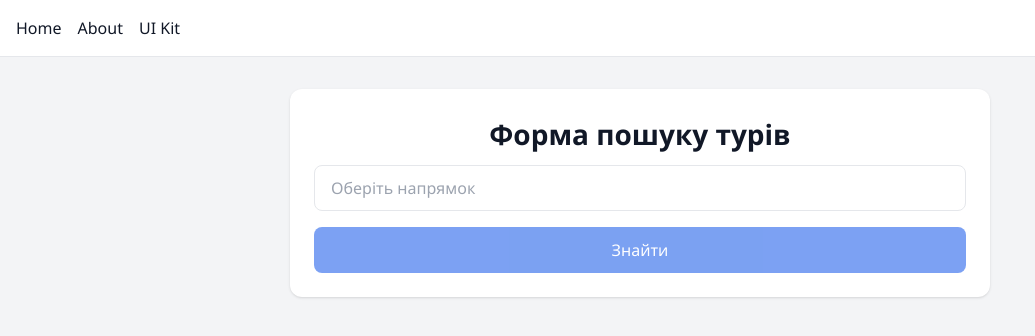
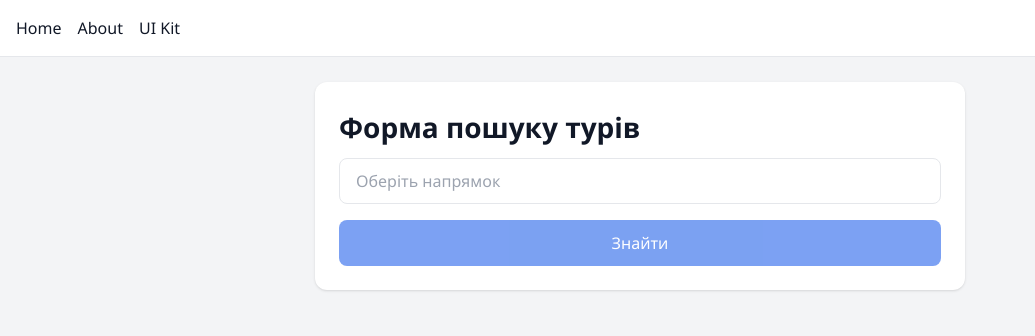
Before and after one commit to webfsi/TestOtpuskUA, a React (Vite) app: page / in a window 1280 px wide. Shown: the top 336 px of the page, without its empty margins (0-1035 px from the left). Built offline with nearby package versions, Linux system fonts and the light colour scheme.

Commit message:
feat: add results grid

```diff
--- a/src/components/ui/TourCard/TourCard.scss
+++ b/src/components/ui/TourCard/TourCard.scss
@@ -1,15 +1,22 @@
 @use "../../../styles/variables.scss" as *;
+@use "../../../styles/mixins.scss" as *;
 
 .tour-card {
   background: $color-background-card;
   border: 1px solid $color-border;
   border-radius: $border-radius-base;
   overflow: hidden;
+  padding: 15px;
+  border-radius: 8px;
+  display: block;
+  flex: 1 1 0;
 
   &__image {
     width: 100%;
-    height: 160px;
+    max-height: 260px;
+    aspect-ratio: 16/9;
     overflow: hidden;
+    border-radius: 8px;
 
     img {
       width: 100%;
@@ -19,22 +26,24 @@
   }
 
   &__content {
-    padding: $spacing-16;
+    padding: $spacing-16 0 0;
   }
 
   &__name {
-    font-size: $font-size-base;
+    font-size: $font-size-lg;
     font-weight: $font-weight-semibold;
     color: $color-text-primary;
     margin: 0 0 $spacing-8 0;
+    font-weight: 700;
   }
 
   &__location {
     display: flex;
     align-items: center;
     gap: $spacing-8;
+    font-weight: 600;
     font-size: $font-size-sm;
-    color: $color-text-secondary;
+    color: $color-text-primary;
     margin-bottom: $spacing-8;
   }
 
@@ -47,24 +56,28 @@
 
   &__date {
     font-size: $font-size-sm;
-    color: $color-text-secondary;
+    color: $color-text-primary;
     margin-bottom: $spacing-12;
+    font-weight: 700;
 
     span {
-      color: $color-text-muted;
+      font-weight: 300;
+      @include mobile {
+        display: block;
+      }
     }
   }
 
   &__footer {
     display: flex;
-    justify-content: space-between;
-    align-items: center;
+    gap: 4px;
+    flex-direction: column;
   }
 
   &__price {
     font-size: $font-size-lg;
     font-weight: $font-weight-bold;
-    color: $color-primary;
+    color: $color-text-primary;
   }
 
   &__link {
--- a/src/features/SearchResults/SearchResults.scss
+++ b/src/features/SearchResults/SearchResults.scss
@@ -1,14 +1,13 @@
 @use "../../styles/variables.scss" as *;
 
 .search-results {
-  margin-top: $spacing-24;
-
   &--loading {
     display: flex;
     flex-direction: column;
     align-items: center;
     gap: $spacing-16;
     padding: $spacing-32 0;
+    width: 100%;
   }
 
   &__loading-text {
--- a/src/pages/Home/Home.scss
+++ b/src/pages/Home/Home.scss
@@ -1,22 +1,19 @@
 @use "../../styles/variables.scss" as *;
 @use "../../styles/mixins.scss" as *;
 
-.home {
-  padding: $spacing-32;
+.container {
+  padding: 25px;
   @include flex-column;
-  align-items: center;
-  gap: $spacing-24;
-  max-width: 800px;
-  margin: 0 auto;
-
-  h1 {
-    text-align: center;
-  }
-
-  &__cards {
-    display: grid;
-    grid-template-columns: repeat(auto-fit, minmax(250px, 1fr));
-    gap: $spacing-16;
-    width: 100%;
+  max-width: 700px;
+  margin-inline: auto;
+  &--gap {
+    gap: 25px;
   }
 }
+
+.cards {
+  display: grid;
+  grid-template-columns: repeat(auto-fit, minmax(250px, 1fr));
+  gap: $spacing-16;
+  width: 100%;
+}
--- a/src/pages/Home/Home.tsx
+++ b/src/pages/Home/Home.tsx
@@ -10,7 +10,9 @@
 function Home() {
   const { isLoading, error, data, search, abort } = useSearchPrices();
   const { data: hotels, fetch: fetchHotels } = useHotels();
-  const [countryId, setCountryId] = useState<string | null>(null);
+  const [selectedCountry, setSelectedCountry] = useState<DropdownItem | null>(
+    null
+  );
 
   useEffect(() => {
     return () => {
@@ -19,14 +21,14 @@
   }, [abort]);
 
   useEffect(() => {
-    if (data && countryId) {
-      fetchHotels(countryId);
+    if (data && selectedCountry) {
+      fetchHotels(selectedCountry.id);
     }
-  }, [data, countryId, fetchHotels]);
+  }, [data, selectedCountry, fetchHotels]);
 
   const handleSearch = (item: DropdownItem) => {
     if (item.type === "country") {
-      setCountryId(item.id);
+      setSelectedCountry(item);
       search(item.id);
     }
   };
@@ -46,6 +48,7 @@
             hotelImage={hotel.img}
             cityName={hotel.cityName}
             countryName={hotel.countryName}
+            countryFlag={selectedCountry?.imageUrl}
             startDate={formatDate(price.startDate)}
             price={price.amount}
             currency={price.currency === "usd" ? "$" : "грн"}
@@ -56,18 +59,19 @@
     : null;
 
   return (
-    <div className="home">
+    <>
+      <div className="container container--gap">
         <SearchForm title="Форма пошуку турів" onSubmit={handleSearch} />
-
         <SearchResults
           isLoading={isLoading}
           error={error}
           isEmpty={isEmpty}
           emptyText="За вашим запитом турів не знайдено"
         >
-        {tourCards && <div className="home__cards">{tourCards}</div>}
+          {tourCards && <div className="cards">{tourCards}</div>}
         </SearchResults>
       </div>
+    </>
   );
 }
 
```
Lines whose indentation alone changed are shown as unchanged.
